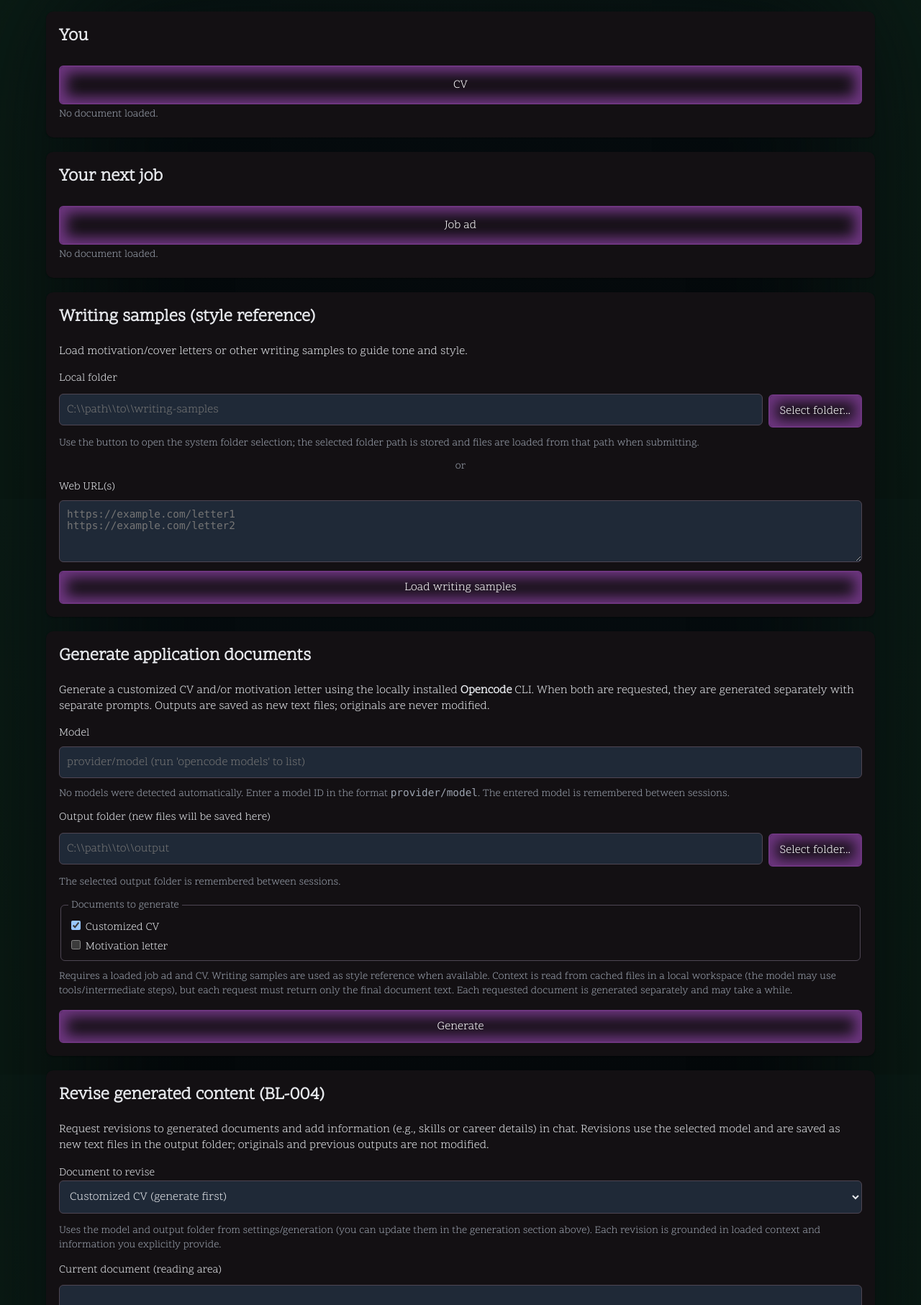
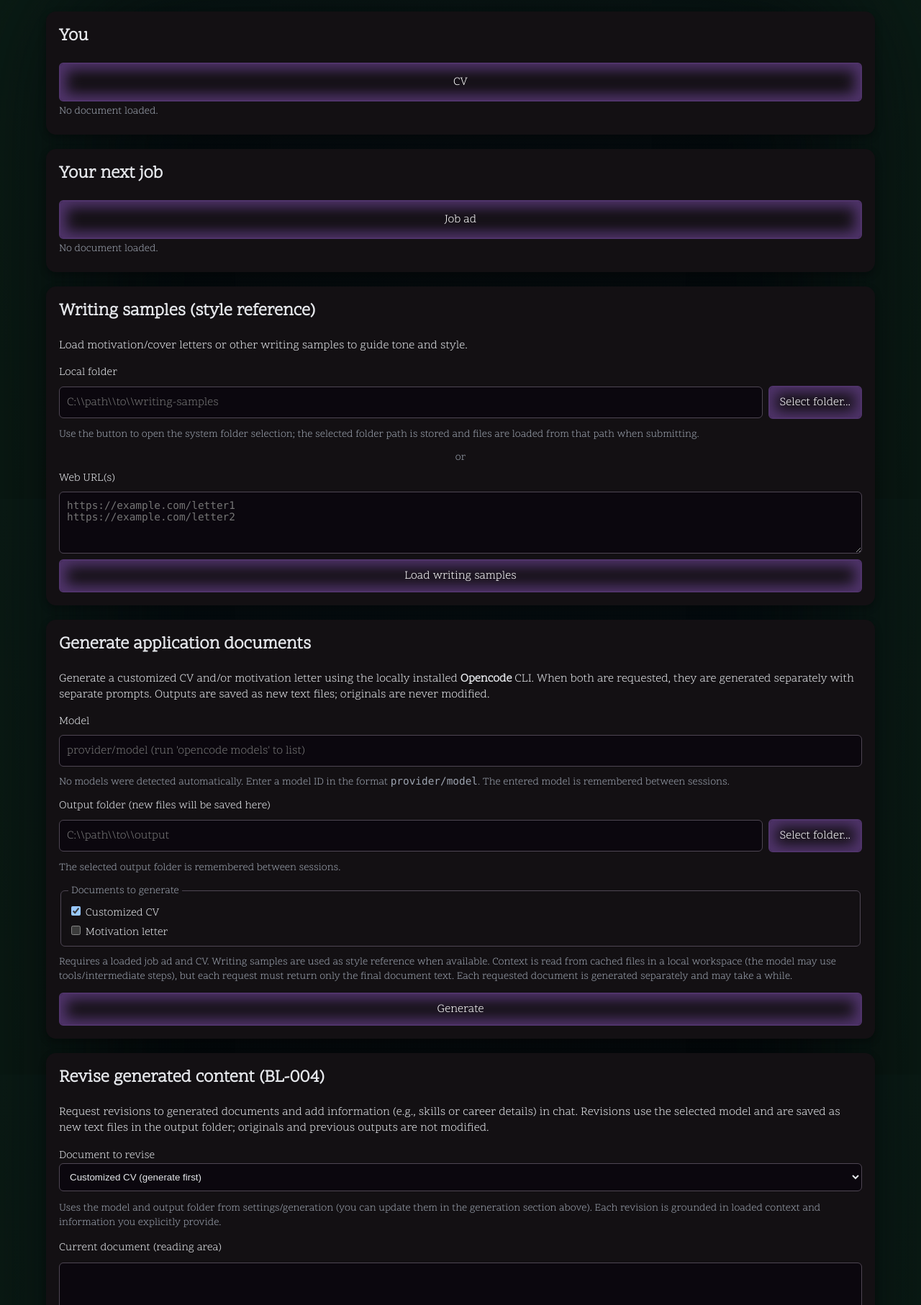
Before and after one commit to VCT136/semiapply, a FastAPI app: page / in a window 1280 px wide. Shown: the part 107-1920 px from the top of the page at 72% size. Run offline with FastAPI, Linux system fonts and the light colour scheme.

Commit message:
More style adjustments

```diff
--- a/app/static/style.css
+++ b/app/static/style.css
@@ -12,8 +12,12 @@
   --text: #e5e7eb;
   --muted: #9ca3af;
   --border: #4e4653;
-  --accent: #6e3680;
-  --accent-hover: #8637a0;
+  --accent: #50346b;
+  --accent-hover: #6c348b;
+  --secondary: #353d49;
+  --secondary-hover: #4a515c;
+  --danger: #962f2f;
+  --danger-hover: #b91c1c;
   --doc-loaded: #287032;
   --doc-loaded-hover: #2d913a;
   --error-bg: #3b1216;
@@ -55,27 +59,37 @@ header p, footer p { color: var(--muted); }
 }
 .card {
   background: var(--card);
-  border-radius: 10px;
+  border-radius: 14px;
   padding: 18px;
-  box-shadow: 0 1px 2px rgba(0,0,0,0.35);
+  box-shadow: 0 4px 8px 2px #0000003d;
 }
 h2 { margin-top: 0; }
 form { display: grid; gap: 8px; }
 label { font-size: 0.95rem; }
-input[type="url"], input[type="text"], input[type="file"], textarea, select {
+input {
+  font: inherit;
+}
+input[type="url"], input[type="text"], textarea, select {
   width: 100%;
   padding: 10px;
   border: 1px solid var(--border);
   border-radius: 6px;
-  font: inherit;
   color: var(--text);
-  background: #1f2937;
+  background: #0b070e;
+}
+input[type="url"]:focus, input[type="text"]:focus, textarea:focus, select:focus {
+  color: #d087ec;
+}
+input[type="file"] { width: 100% }
+::file-selector-button {
+  font-family: inherit;
+  font-weight: bold;
+  border-radius: 6px;
 }
 textarea { font-family: ui-monospace, Consolas, monospace; font-size: 0.9rem; resize: vertical; }
 textarea[readonly] { caret-color: transparent; cursor: default; }
 
-button {
-  margin-top: 4px;
+button, input[type="file"] {
   padding: 10px 14px;
   border: 2px solid var(--accent);
   border-radius: 6px;
--- a/app/templates/index.html
+++ b/app/templates/index.html
@@ -28,7 +28,7 @@
               <label for="cv_url_input">Web URL</label>
               <div class="row">
                 <input id="cv_url_input" type="url" placeholder="https://..." />
-                <button type="button" id="cv_load_url_btn" class="secondary" disabled>Load</button>
+                <button type="button" id="cv_load_url_btn" disabled>Load</button>
               </div>
               <div class="or">or</div>
               <label for="cv_file_input">Local file</label>
```
Also changed, not shown: other parts of app/static/style.css (+21 -10 lines).
